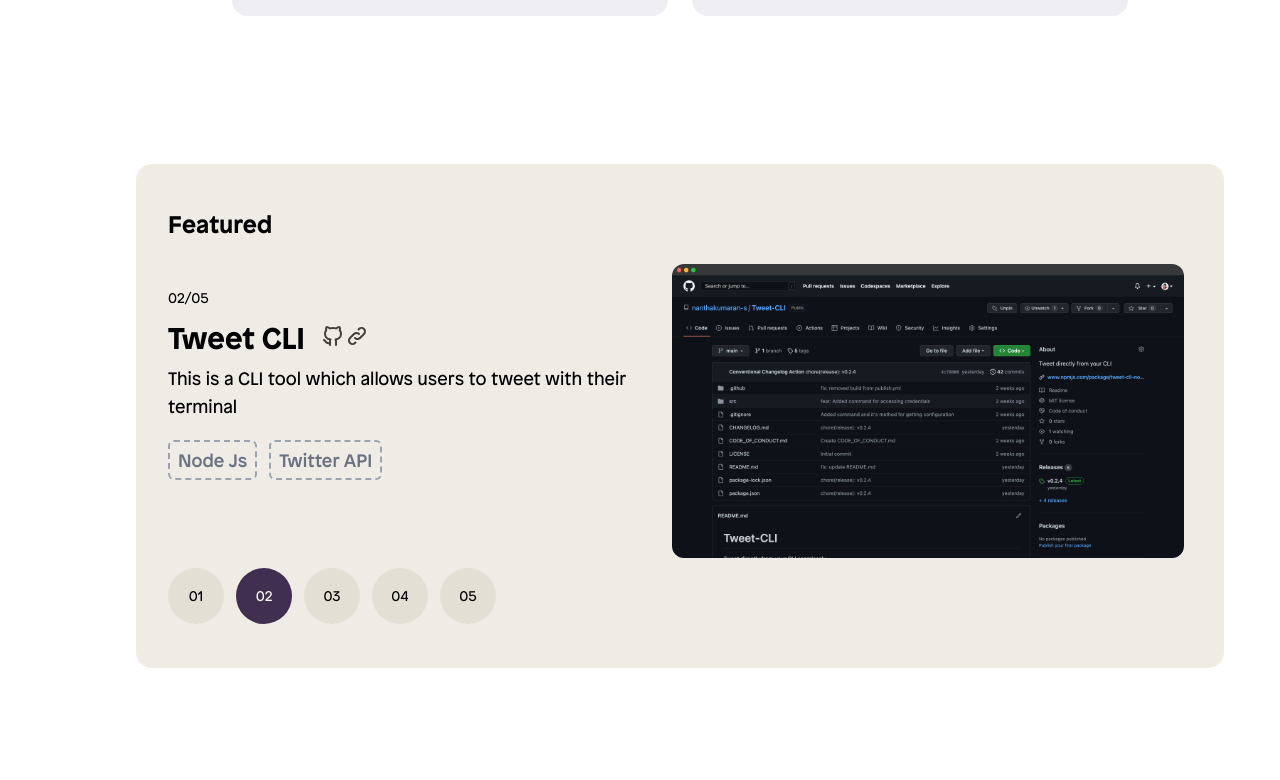
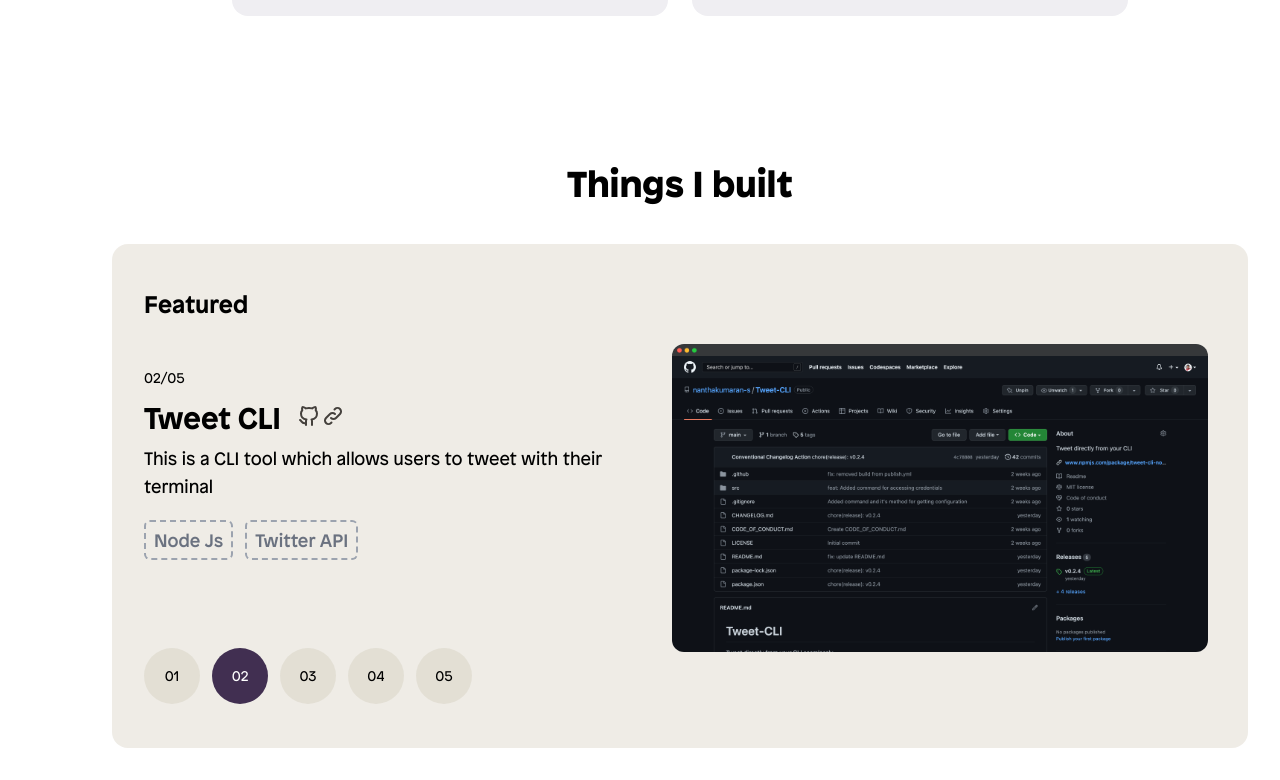
Before and after one commit to nanthakumaran-s/portfolio, a Next.js app: page / in a window 1280 px wide. Shown: the part 1200-1980 px from the top of the page. Built offline with nearby package versions, Linux system fonts and the light colour scheme.

Commit message:
fix: title for project section

```diff
--- a/components/Home/Featured.tsx
+++ b/components/Home/Featured.tsx
@@ -27,9 +27,8 @@
   }, [tick, show, seconds]);
 
   return (
-    <div className="flex flex-col w-full items-center justify-center py-16 px-8 lg:px-24">
     <div
-        className="flex flex-col lg:ml-20 bg-skin-fill-primary bg-opacity-50 w-full rounded-2xl px-5 py-6 lg:px-8 lg:py-11"
+      className="flex flex-col bg-skin-fill-primary bg-opacity-50 w-full rounded-2xl px-5 py-6 lg:px-8 lg:py-11"
       onMouseEnter={() => setTick(false)}
       onMouseLeave={() => setTick(true)}
       onMouseDown={() => setTick(false)}
@@ -112,7 +111,6 @@
         </div>
       </div>
     </div>
-    </div>
   );
 };
 
--- /dev/null
+++ b/components/Home/Projects.tsx
@@ -0,0 +1,20 @@
+import React from 'react';
+import Featured from './Featured';
+
+const Projects = () => {
+  return (
+    <div
+      id="projects"
+      className="flex flex-col w-full items-center justify-center py-16 px-8 lg:px-18"
+    >
+      <div className="flex flex-col lg:ml-20">
+        <h2 className="font-patron font-black text-center text-2xl lg:text-4xl mb-10">
+          Things I built
+        </h2>
+        <Featured />
+      </div>
+    </div>
+  );
+};
+
+export default Projects;
--- a/data/navLinks.tsx
+++ b/data/navLinks.tsx
@@ -6,7 +6,7 @@
 export const navLinks = [
   {
     name: 'Projects',
-    link: '#'
+    link: '#projects'
   },
   {
     name: 'Blogs',
--- a/pages/index.tsx
+++ b/pages/index.tsx
@@ -1,8 +1,8 @@
 import { useState } from 'react';
 import Footer from '../components/Footer';
 import Contact from '../components/Home/Contact';
-import Featured from '../components/Home/Featured';
 import Hero from '../components/Home/Hero';
+import Projects from '../components/Home/Projects';
 import Skills from '../components/Home/Skills';
 import Layout from '../components/Layout';
 import MobileNav from '../components/MobileNav';
@@ -17,7 +17,7 @@
       {showNav && <MobileNav setShowNav={setShowNav} />}
       <Hero />
       <Skills />
-      <Featured />
+      <Projects />
       <Contact />
       <Footer />
     </Layout>
```
Lines whose indentation alone changed are shown as unchanged.
